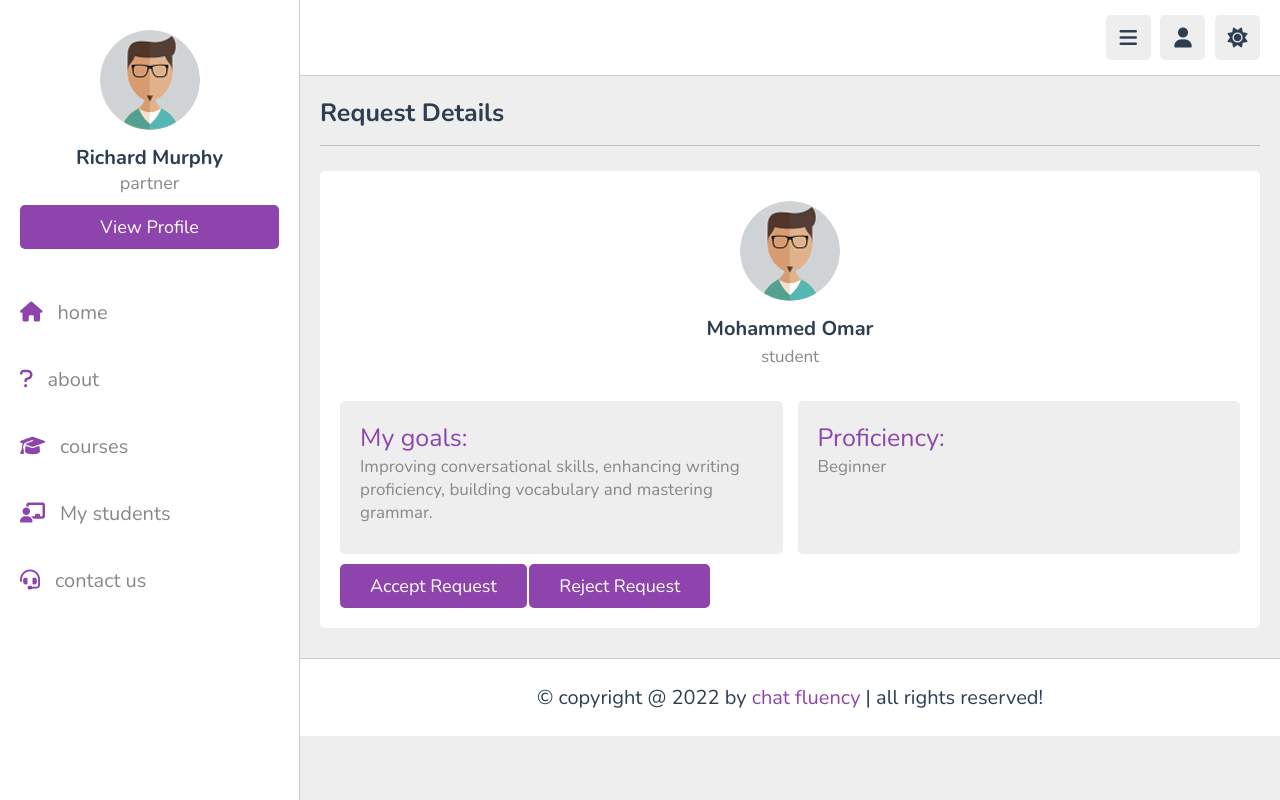
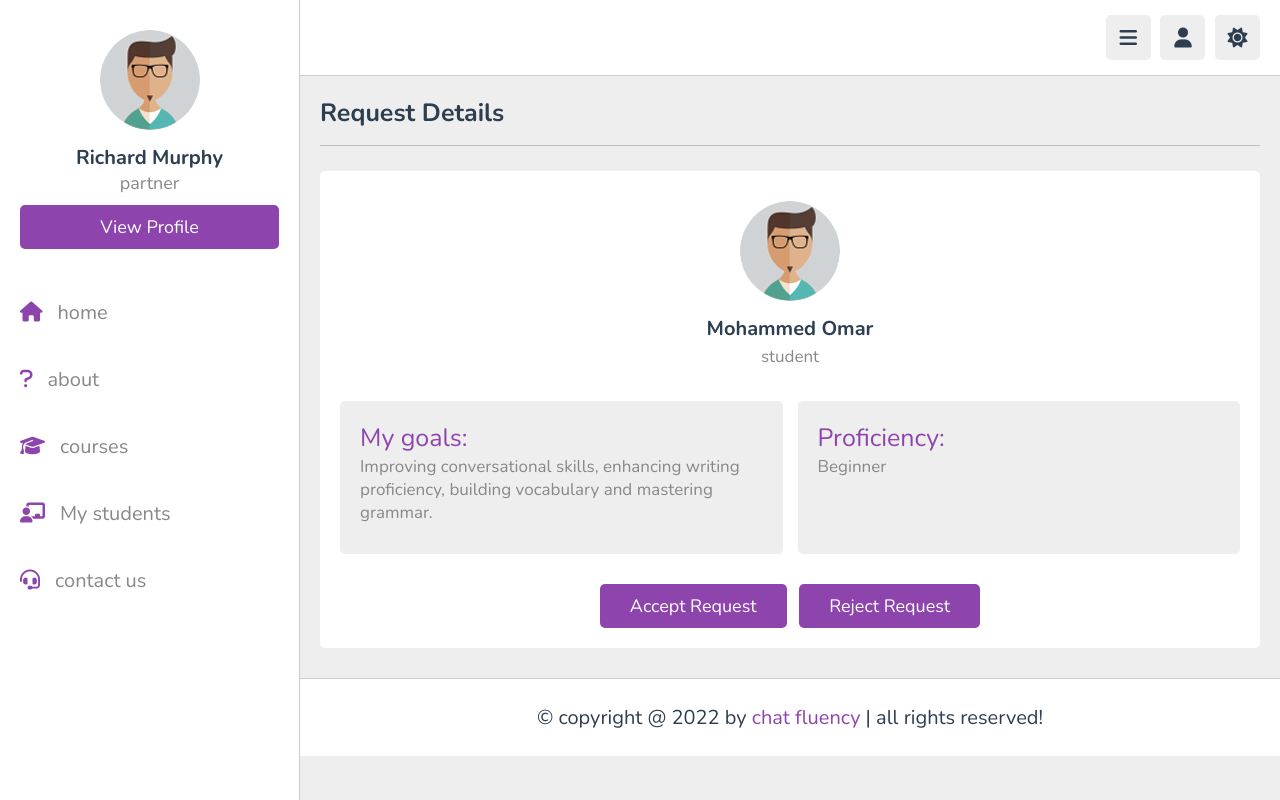
Before and after one commit to miriamsm/CHAT-FLUENCY, a PHP site: page /Request_Details.html in a window 1280 px wide. Run offline with PHP 8.4, Linux system fonts and the light colour scheme; some libraries are stand-ins or nearby versions.

Commit message:
Buttons style

```diff
--- a/Request_Details.html
+++ b/Request_Details.html
@@ -105,9 +105,10 @@
 
 
       </div>
-
-      <a href="#" class="inline-btn">Accept request</a>
-      <a href="#" class="inline-btn">Reject request</a>
+      <div style="text-align: center; margin-top: 20px;">
+         <a href="#" class="inline-btn" style="margin-right: 10px;">Accept request</a>
+         <a href="#" class="inline-btn">Reject request</a>
+      </div>
    </div>
 
 </section>
--- a/style.css
+++ b/style.css
@@ -127,6 +127,8 @@ section{
    background-color: var(--black);
    color: var(--white);
 }
+
+
 
 .flex-btn{
    display: flex;
```
